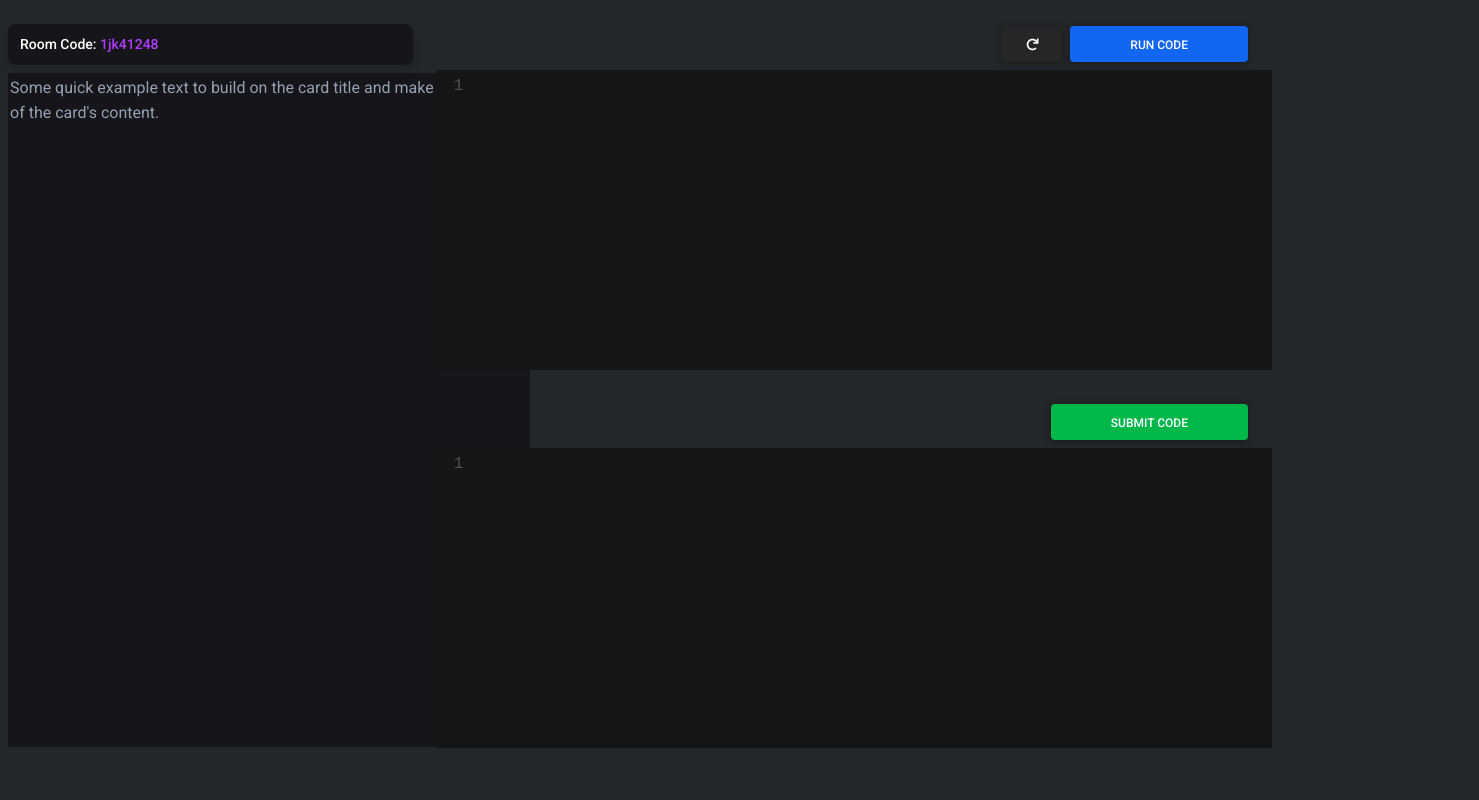
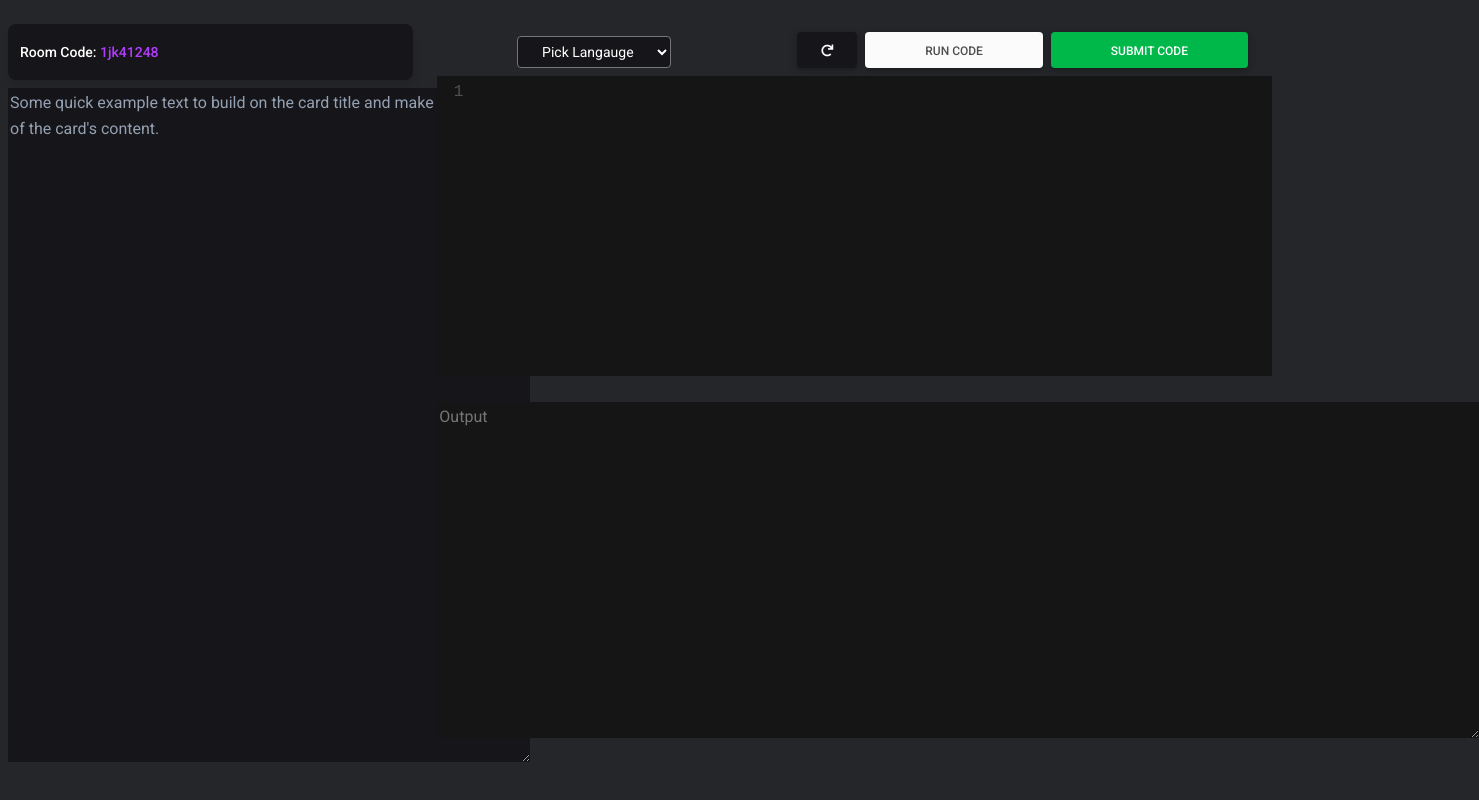
Before and after one commit to Maxix25/text-editor, a plain HTML site: page index.html in a window 1280 px wide. Shown: the whole page, 1479 px wide, since content can reach past the window. Drawn offline with nearby package versions, Linux system fonts and the light colour scheme.

Commit message:
added code.html

```diff
--- /dev/null
+++ b/code.html
@@ -0,0 +1,73 @@
+<!DOCTYPE html>
+<html>
+  <head>
+    <!-- LEAVE BUTTON ON NAVBAR -->
+
+    <title>Code Editors</title>
+    <script type="text/javascript" src="codemirror/lib/codemirror.js"></script>
+    <link
+      rel="stylesheet"
+      type="text/css"
+      href="codemirror/lib/codemirror.css"
+    />
+    <script type="text/javascript" src="codemirror/mode/xml/xml.js"></script>
+    <script src="codemirror/mode/python/python.js"></script>
+    <script src="codemirror/addon/edit/closetag.js"></script>
+    <script src="codemirror/addon/edit/closebrackets.js"></script>
+    <link rel="stylesheet" href="codemirror/theme/base16-dark.css" />
+    <!-- <link rel="stylesheet" href="codemirror/theme/material-darker.css" /> -->
+
+    <!-- Font Awesome -->
+    <link
+      href="https://cdnjs.cloudflare.com/ajax/libs/font-awesome/5.15.1/css/all.min.css"
+      rel="stylesheet"
+    />
+    <!-- Google Fonts -->
+    <link
+      href="https://fonts.googleapis.com/css?family=Roboto:300,400,500,700&display=swap"
+      rel="stylesheet"
+    />
+    <!-- MDB -->
+    <link
+      href="https://cdnjs.cloudflare.com/ajax/libs/mdb-ui-kit/3.5.0/mdb.min.css"
+      rel="stylesheet"
+    />
+    <style>
+      h2 {
+        text-align: right;
+      }
+      h2 p {
+        text-align: left;
+      }
+      #myBtn {
+        padding-left: 60px;
+        padding-right: 60px;
+      }
+
+      #pickLang {
+        background: #16161a;
+        color: white;
+        padding: 6px;
+        border-radius: 4px;
+        padding-left: 20px;
+        padding-right: 20px;
+      }
+    </style>
+  </head>
+  <body class="pt-4 p-2" style="background: #242629">
+    <textarea name="python" id="python" cols="35" rows="10"></textarea>
+
+
+
+
+
+    </div>
+
+    <script type="text/javascript" src="main.js"></script>
+    <!-- MDB -->
+    <script
+      type="text/javascript"
+      src="https://cdnjs.cloudflare.com/ajax/libs/mdb-ui-kit/3.5.0/mdb.min.js"
+    ></script>
+  </body>
+</html>
--- a/index.html
+++ b/index.html
@@ -1,7 +1,9 @@
 <!DOCTYPE html>
 <html>
   <head>
-    <title></title>
+    <!-- LEAVE BUTTON ON NAVBAR -->
+
+    <title>Code Editors</title>
     <script type="text/javascript" src="codemirror/lib/codemirror.js"></script>
     <link
       rel="stylesheet"
@@ -13,6 +15,8 @@
     <script src="codemirror/addon/edit/closetag.js"></script>
     <script src="codemirror/addon/edit/closebrackets.js"></script>
     <link rel="stylesheet" href="codemirror/theme/base16-dark.css" />
+    <!-- <link rel="stylesheet" href="codemirror/theme/material-darker.css" /> -->
+
     <!-- Font Awesome -->
     <link
       href="https://cdnjs.cloudflare.com/ajax/libs/font-awesome/5.15.1/css/all.min.css"
@@ -39,9 +43,18 @@
         padding-left: 60px;
         padding-right: 60px;
       }
+
+      #pickLang {
+        background: #16161a;
+        color: white;
+        padding: 6px;
+        border-radius: 4px;
+        padding-left: 20px;
+        padding-right: 20px;
+      }
     </style>
   </head>
-  <body class="p-2 pt-4" style="background: #242629">
+  <body class="pt-4 p-2" style="background: #242629">
     <div class="row">
       <div class="col-md-4">
         <h6>
@@ -49,6 +62,16 @@
             <div class="card-body p-2">
               <p class="card-text small p-1 text-white">
                 Room Code: <span class="text-secondary">1jk41248</span>
+                <select
+                  class="browser-default custom-select"
+                  style="position: relative; left: 355px"
+                  id="pickLang"
+                >
+                  <option selected>Pick Langauge</option>
+                  <option value="1">Python</option>
+                  <option value="2">JavaScript</option>
+                  <option value="3">Node.js</option>
+                </select>
               </p>
             </div>
           </div>
@@ -86,28 +109,41 @@ Some quick example text to build on the card title and make up the bulk of the c
           </div>
         </div> -->
       </div>
-<body>
+
       <div class="col-md-8">
         <div class="container-fluid">
           <h2>
-            <button type="button" class="btn btn-dark">
+            <button
+              type="button"
+              class="btn"
+              style="background: #16161a; color: white"
+            >
               <i class="fas fa-redo"></i>
             </button>
-            <button type="button" class="btn btn-primary" id="myBtn">
+            <button type="button" class="btn btn-light" id="myBtn">
               Run Code
             </button>
-          </h2>
-        </div>
-        <textarea name="html" id="html" cols="35" rows="10"></textarea>
-        <br />
-        <div class="container">
-          <h2>
             <button type="button" class="btn btn-success mt-2" id="myBtn">
               Submit code
             </button>
           </h2>
         </div>
         <textarea name="python" id="python" cols="35" rows="10"></textarea>
+        <br />
+        <!-- <div class="container">
+          <h2>
+            <button type="button" class="btn btn-success mt-2" id="myBtn">
+              Submit code
+            </button>
+          </h2>
+        </div> -->
+        <textarea
+          style="background: #151515; border: none"
+          cols="122"
+          rows="13"
+          placeholder="Output"
+          readonly
+        ></textarea>
       </div>
     </div>
 
--- a/main.js
+++ b/main.js
@@ -8,7 +8,6 @@ const pythonEditor = CodeMirror.fromTextArea(
   }
 );
 
-
 const htmlEditor = CodeMirror.fromTextArea(document.getElementById("html"), {
   mode: "xml",
   lineNumbers: true,
```
